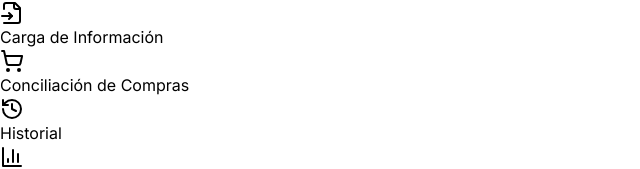
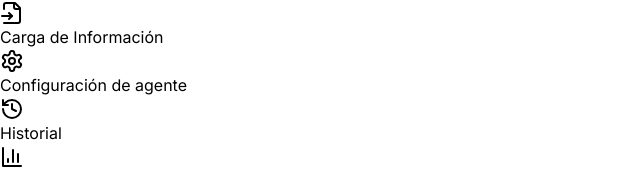
Before and after one commit to ralborta/conciliador-ia, a Next.js app in the folder frontend/: page / in a window 1280 px wide. Shown: the part 463-632 px from the top of the page, without its empty margins (0-640 px from the left). Built offline with nearby package versions, Linux system fonts and the light colour scheme.

Commit message:
chore(ui): renombrar 'Conciliación de Compras' a 'Configuración de agente' en el menú

```diff
--- a/frontend/src/components/Sidebar.tsx
+++ b/frontend/src/components/Sidebar.tsx
@@ -72,8 +72,8 @@ const Sidebar: React.FC<SidebarProps> = ({ isOpen, onClose }) => {
       href: '/carga-informacion'
     },
     {
-      icon: ShoppingCart,
-      label: 'Conciliación de Compras',
+      icon: Settings,
+      label: 'Configuración de agente',
       href: '/compras'
     },
     {
```
